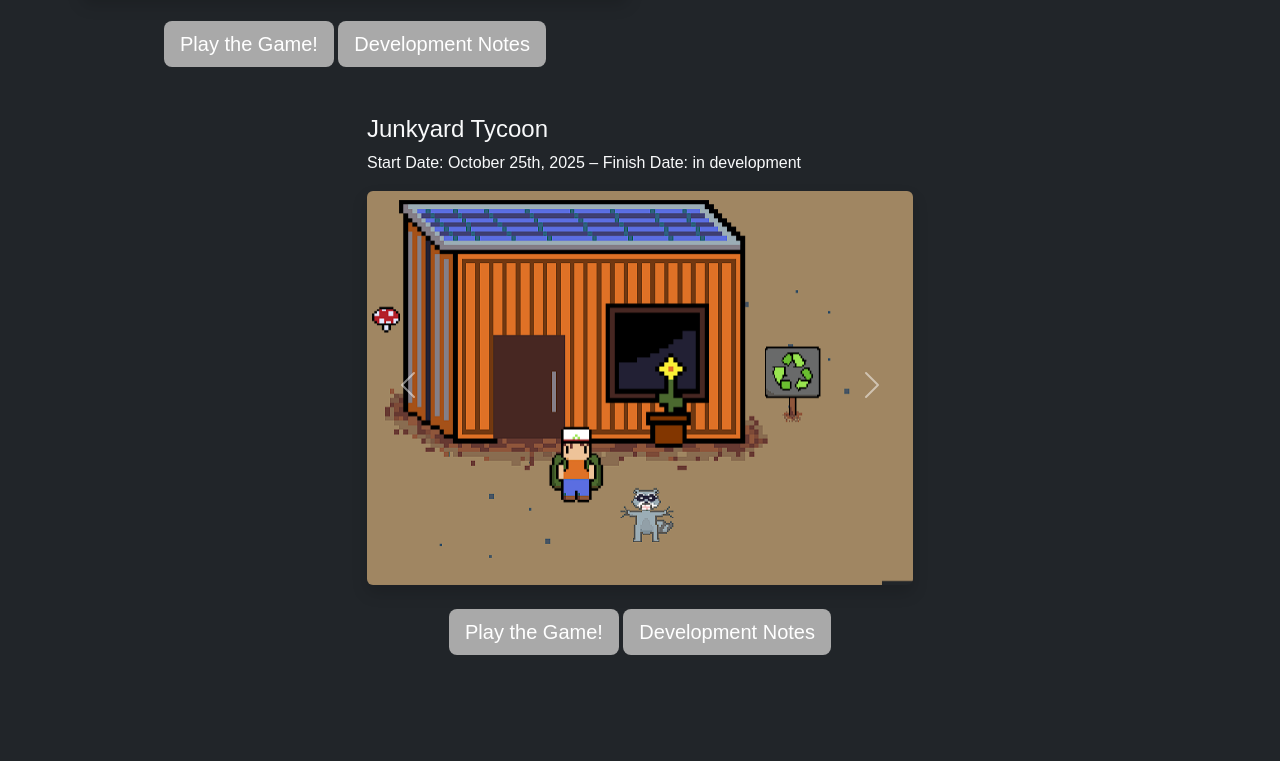
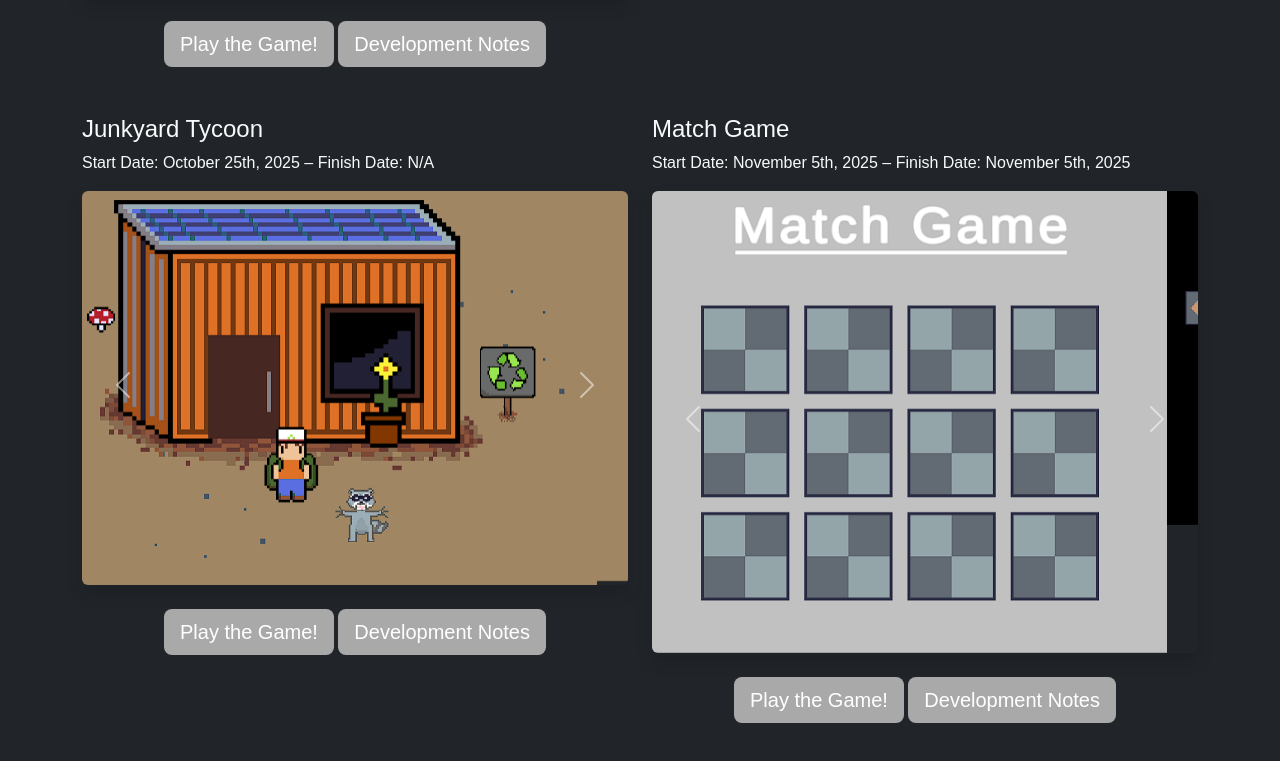
Before and after one commit to GrantHeath05/GrantHeath05.github.io, a plain HTML site: page index.html in a window 1280 px wide. Shown: the part 1603-2364 px from the top of the page. Before the commit the page ends 2330 px from the top, so only its background shows below. Drawn offline with nearby package versions, Linux system fonts and the light colour scheme.

Commit message:
Update index.html

```diff
--- a/index.html
+++ b/index.html
@@ -93,15 +93,11 @@
 
   <div class="row justify-content-center g-4 mt-3">
 
-        <!-- =======================
-              WORDLE PROJECT
-        ======================== -->
+    <!-- WORDLE PROJECT -->
     <div class="col-md-6 mb-4">
       <div id="carouselWordle" class="carousel slide" data-bs-ride="carousel" style="max-width: 600px; margin: 0 auto;">
         <h4>New York Times Wordle Remake</h4>
         <p>Start Date: August 20th, 2025 – Finish Date: September 3rd, 2025</p>
-
-            <!-- Carousel Images -->
         <div class="carousel-inner rounded shadow">
           <div class="carousel-item active">
             <img class="d-block w-100" src="projects/wordle/assets/wordle_example.gif" alt="Wordle Example">
@@ -110,8 +106,6 @@
             <img class="d-block w-100" src="projects/wordle/assets/wordle_invalid_word.gif" alt="Wordle Invalid Word">
           </div>
         </div>
-
-            <!-- Carousel Controls -->
         <button class="carousel-control-prev" type="button" data-bs-target="#carouselWordle" data-bs-slide="prev">
           <span class="carousel-control-prev-icon" aria-hidden="true"></span>
           <span class="visually-hidden">Previous</span>
@@ -120,8 +114,6 @@
           <span class="carousel-control-next-icon" aria-hidden="true"></span>
           <span class="visually-hidden">Next</span>
         </button>
-
-            <!-- Buttons -->
         <div class="text-center mt-4">
           <a href="https://grantheath.itch.io/wordle" class="btn btn-primary btn-lg">Play the Game!</a>
           <a href="projects/wordle/wordle.html" class="btn btn-primary btn-lg">Development Notes</a>
@@ -129,15 +121,11 @@
       </div>
     </div>
 
-        <!-- =======================
-                TAKE TWO PROJECT
-        ======================== -->
+    <!-- TAKE TWO PROJECT -->
     <div class="col-md-6 mb-4">
       <div id="carouselTakeTwo" class="carousel slide" data-bs-ride="carousel" style="max-width: 600px; margin: 0 auto;">
         <h4>Take Two</h4>
         <p>Start Date: October 1st, 2025 – Finish Date: October 5th, 2025</p>
-
-            <!-- Carousel Images -->
         <div class="carousel-inner rounded shadow">
           <div class="carousel-item active">
             <img class="d-block w-100" src="projects/take_two/images/preview.png" alt="Take Two Gameplay">
@@ -149,8 +137,6 @@
             <img class="d-block w-100" src="projects/take_two/images/deadzone_preview.png" alt="Take Two Concept Art">
           </div>
         </div>
-
-            <!-- Carousel Controls -->
         <button class="carousel-control-prev" type="button" data-bs-target="#carouselTakeTwo" data-bs-slide="prev">
           <span class="carousel-control-prev-icon" aria-hidden="true"></span>
           <span class="visually-hidden">Previous</span>
@@ -159,8 +145,6 @@
           <span class="carousel-control-next-icon" aria-hidden="true"></span>
           <span class="visually-hidden">Next</span>
         </button>
-
-            <!-- Buttons -->
         <div class="text-center mt-4">
           <a href="https://grantheath.itch.io/take-two" class="btn btn-primary btn-lg">Play the Game!</a>
           <a href="projects/take_two/take_two.html" class="btn btn-primary btn-lg">Development Notes</a>
@@ -168,15 +152,11 @@
       </div>
     </div>
 
-        <!-- =======================
-             JUNKYARD TYCOON PROJECT
-        ======================== -->
+    <!-- JUNKYARD TYCOON PROJECT -->
     <div class="col-md-6 mb-4">
       <div id="carouselJunkyardTycoon" class="carousel slide" data-bs-ride="carousel" style="max-width: 600px; margin: 0 auto;">
         <h4>Junkyard Tycoon</h4>
-            <p>Start Date: October 25th, 2025 – Finish Date: in development</p>
-
-            <!-- Carousel Images -->
+        <p>Start Date: October 25th, 2025 – Finish Date: N/A</p>
         <div class="carousel-inner rounded shadow">
           <div class="carousel-item active">
             <img class="d-block w-100" src="projects/Junkyard_Tycoon/assets/house_image.png" alt="Junkyard Tycoon Gameplay 1">
@@ -185,8 +165,6 @@
             <img class="d-block w-100" src="projects/Junkyard_Tycoon/assets/racoons.png" alt="Junkyard Tycoon Gameplay 2">
           </div>
         </div>
-
-            <!-- Carousel Controls -->
         <button class="carousel-control-prev" type="button" data-bs-target="#carouselJunkyardTycoon" data-bs-slide="prev">
           <span class="carousel-control-prev-icon" aria-hidden="true"></span>
           <span class="visually-hidden">Previous</span>
@@ -195,8 +173,6 @@
           <span class="carousel-control-next-icon" aria-hidden="true"></span>
           <span class="visually-hidden">Next</span>
         </button>
-
-            <!-- Buttons -->
         <div class="text-center mt-4">
           <a href="404.html" class="btn btn-primary btn-lg">Play the Game!</a>
           <a href="projects/Junkyard_Tycoon/junkyard_tycoon.html" class="btn btn-primary btn-lg">Development Notes</a>
@@ -204,6 +180,33 @@
       </div>
     </div>
 
+    <!-- MATCH GAME PROJECT -->
+    <div class="col-md-6 mb-4">
+      <div id="carouselMatchGame" class="carousel slide" data-bs-ride="carousel" style="max-width: 600px; margin: 0 auto;">
+        <h4>Match Game</h4>
+        <p>Start Date: November 5th, 2025 – Finish Date: November 5th, 2025</p>
+        <div class="carousel-inner rounded shadow">
+          <div class="carousel-item active">
+            <img class="d-block w-100" src="projects/basic_match_game/assets/cards_preview.png" alt="Match Game Screenshot 1">
+          </div>
+          <div class="carousel-item">
+            <img class="d-block w-100" src="projects/basic_match_game/assets/match_game_home_screen.png" alt="Match Game Screenshot 2">
+          </div>
+        </div>
+        <button class="carousel-control-prev" type="button" data-bs-target="#carouselMatchGame" data-bs-slide="prev">
+          <span class="carousel-control-prev-icon" aria-hidden="true"></span>
+          <span class="visually-hidden">Previous</span>
+        </button>
+        <button class="carousel-control-next" type="button" data-bs-target="#carouselMatchGame" data-bs-slide="next">
+          <span class="carousel-control-next-icon" aria-hidden="true"></span>
+          <span class="visually-hidden">Next</span>
+        </button>
+        <div class="text-center mt-4">
+          <a href="https://wailing-walruses.itch.io/match-game" class="btn btn-primary btn-lg">Play the Game!</a>
+          <a href="projects/basic_match_game/match_game.html" class="btn btn-primary btn-lg">Development Notes</a>
+        </div>
+      </div>
+    </div>
   </div>
 <!-- End Featured Projects -->
 
```
Lines whose indentation alone changed are shown as unchanged.
